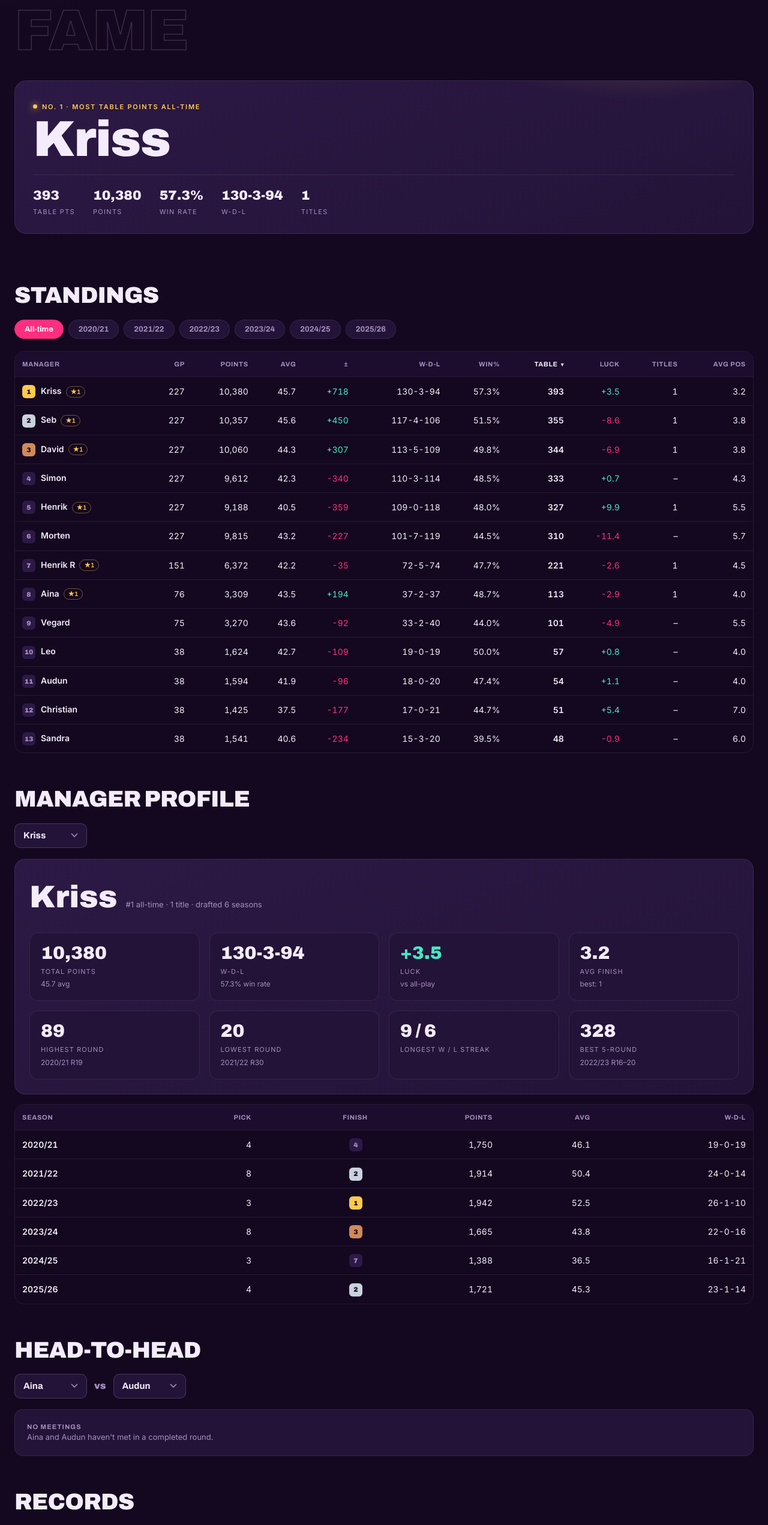
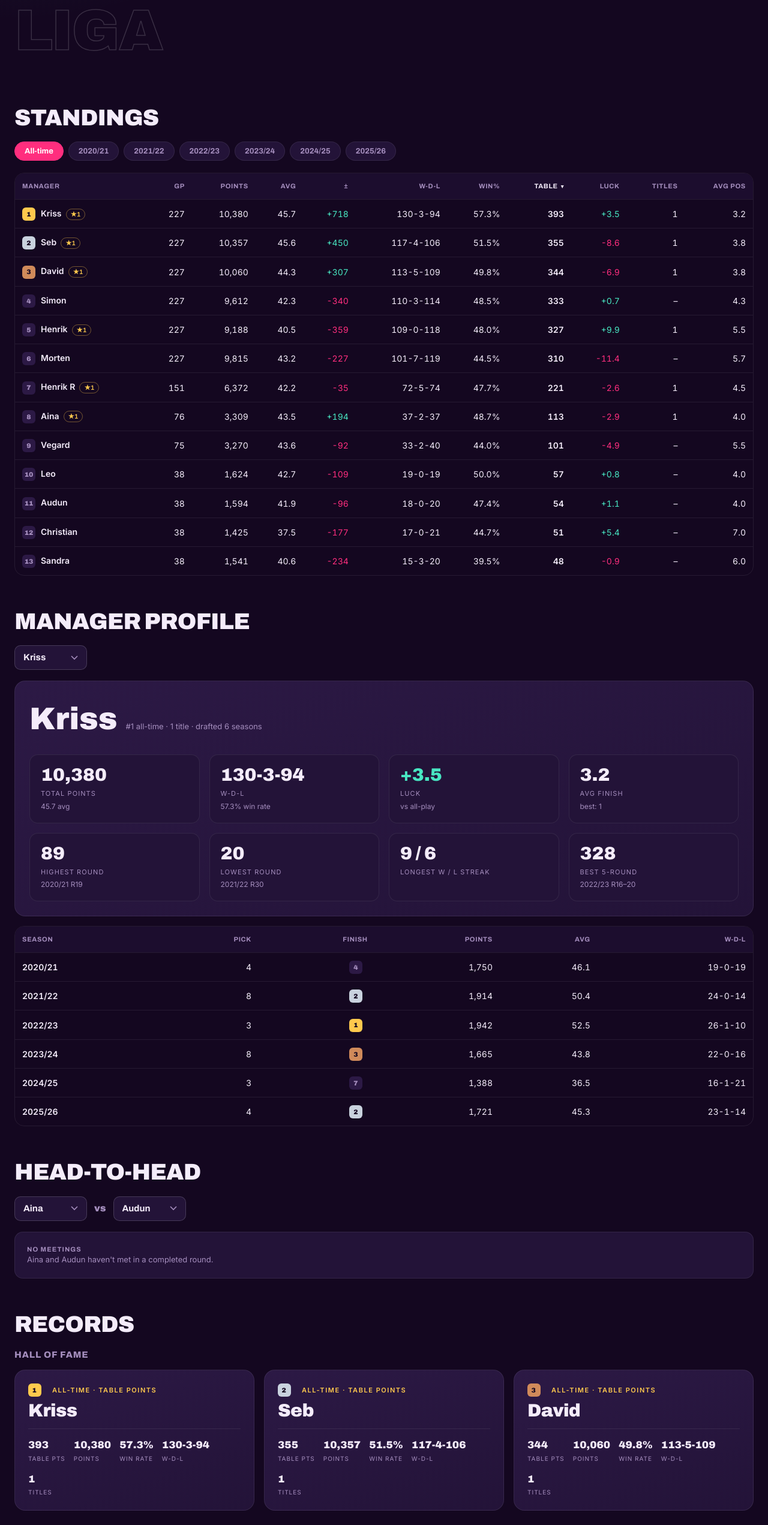
Before and after one commit to Scorelax/fpl-draft-stats, a plain HTML site: page index.html in a window 1280 px wide. Shown: the part 240-2783 px from the top of the page at 60% size. Drawn offline with Linux system fonts and the light colour scheme.

Commit message:
Move Hall of Fame into Records as a top-3 leaderboard
Hero no longer shows a single champion card; it's now just the page
title/eyebrow. Records section gains a "Hall of fame" subsection above
the existing record cards, showing the top 3 all-time by table points
(gold/silver/bronze), each with table pts, points, win rate, W-D-L,
and titles.

```diff
--- a/index.html
+++ b/index.html
@@ -41,16 +41,16 @@
   .hero .eyebrow{margin-bottom:18px}
   .hero h1{font-size:clamp(42px,9vw,96px);text-transform:uppercase}
   .hero h1 .thin{-webkit-text-stroke:1.5px var(--line-strong);color:transparent;display:block}
-  .champ{position:relative;border:1px solid var(--line);border-radius:20px;overflow:hidden;
-    background:linear-gradient(160deg,var(--panel-2),var(--panel));padding:28px 30px;margin-top:40px}
-  .champ::before{content:"";position:absolute;inset:0;background:
-    radial-gradient(560px 220px at 85% -40%, rgba(255,201,77,.26), transparent 60%);pointer-events:none}
-  .champ .tag{display:inline-flex;align-items:center;gap:8px;font-size:11px;font-weight:700;text-transform:uppercase;letter-spacing:.16em;color:var(--gold)}
-  .champ .tag .flame{width:7px;height:7px;border-radius:50%;background:var(--gold);box-shadow:0 0 12px var(--gold)}
-  .champ .name{font-size:clamp(46px,10vw,84px);margin:8px 0 2px}
-  .champ .mini{display:flex;flex-wrap:wrap;gap:30px;margin-top:20px;padding-top:18px;border-top:1px solid var(--line)}
-  .champ .mini .k{font-family:'Archivo',sans-serif;font-weight:900;font-size:22px}
-  .champ .mini .l{font-size:11px;color:var(--muted);text-transform:uppercase;letter-spacing:.12em;margin-top:2px}
+  .hofcard{position:relative;border:1px solid var(--line);border-radius:18px;overflow:hidden;
+    background:linear-gradient(160deg,var(--panel-2),var(--panel));padding:22px}
+  .hofcard.first::before{content:"";position:absolute;inset:0;background:
+    radial-gradient(360px 160px at 85% -40%, rgba(255,201,77,.22), transparent 60%);pointer-events:none}
+  .hofcard .tag{position:relative;display:flex;align-items:center;gap:9px;font-size:11px;font-weight:700;
+    text-transform:uppercase;letter-spacing:.14em;color:var(--gold)}
+  .hofcard .name{position:relative;font-size:clamp(22px,3vw,30px);margin:10px 0 2px}
+  .hofcard .mini{position:relative;display:flex;flex-wrap:wrap;gap:14px;margin-top:16px;padding-top:14px;border-top:1px solid var(--line)}
+  .hofcard .mini .k{font-family:'Archivo',sans-serif;font-weight:900;font-size:17px}
+  .hofcard .mini .l{font-size:10px;color:var(--muted);text-transform:uppercase;letter-spacing:.1em;margin-top:2px}
 
   section.block{padding:56px 0 4px}
   .head{display:flex;align-items:flex-end;justify-content:space-between;gap:16px;margin-bottom:22px;flex-wrap:wrap}
@@ -166,8 +166,7 @@
 <main class="wrap">
   <section class="hero">
     <div class="eyebrow rise">All-time · Draft H2H · 6 seasons</div>
-    <h1 class="disp rise" style="animation-delay:.05s">Hall of<span class="thin">Fame</span></h1>
-    <div class="champ rise" id="champ" style="animation-delay:.18s"></div>
+    <h1 class="disp rise" style="animation-delay:.05s">Draft<span class="thin">liga</span></h1>
   </section>
 
   <section class="block" id="seasons">
@@ -190,6 +189,11 @@
 
   <section class="block" id="records">
     <div class="head"><h2 class="disp">Records</h2></div>
+
+    <div class="subhead">Hall of fame</div>
+    <div class="grid g3" id="hofGrid" style="margin-bottom:32px"></div>
+
+    <div class="subhead">All-time records</div>
     <div class="grid g3" id="recordsGrid"></div>
   </section>
 </main>
@@ -289,20 +293,23 @@ function fiveRound(m){
   return{best,worst};
 }
 
-// ---------- RENDER: hero champion ----------
+// ---------- RENDER: hall of fame (top 3 all-time) ----------
 (function(){
-  const top=[...managers].sort((x,y)=>A[y].tp-A[x].tp||A[y].pf-A[x].pf)[0];
-  const a=A[top];
-  document.getElementById("champ").innerHTML=`
-    <div class="tag"><span class="flame"></span> No. 1 · most table points all-time</div>
-    <div class="name disp">${top}</div>
+  const top3=[...managers].sort((x,y)=>A[y].tp-A[x].tp||A[y].pf-A[x].pf).slice(0,3);
+  document.getElementById("hofGrid").innerHTML=top3.map((m,i)=>{
+    const a=A[m];
+    return `<div class="hofcard${i===0?' first':''}">
+      <div class="tag"><span class="pos p${i+1}">${i+1}</span> All-time · table points</div>
+      <div class="name disp">${m}</div>
       <div class="mini">
         <div><div class="k tnum">${a.tp}</div><div class="l">Table pts</div></div>
         <div><div class="k tnum">${NF(a.pf)}</div><div class="l">Points</div></div>
         <div><div class="k tnum">${a.winp.toFixed(1)}%</div><div class="l">Win rate</div></div>
         <div><div class="k tnum">${a.w}-${a.d}-${a.l}</div><div class="l">W-D-L</div></div>
         <div><div class="k tnum">${a.titles}</div><div class="l">Titles</div></div>
+      </div>
     </div>`;
+  }).join("");
 })();
 
 // ---------- RENDER: all-time table ----------
```
Lines whose indentation alone changed are shown as unchanged.
